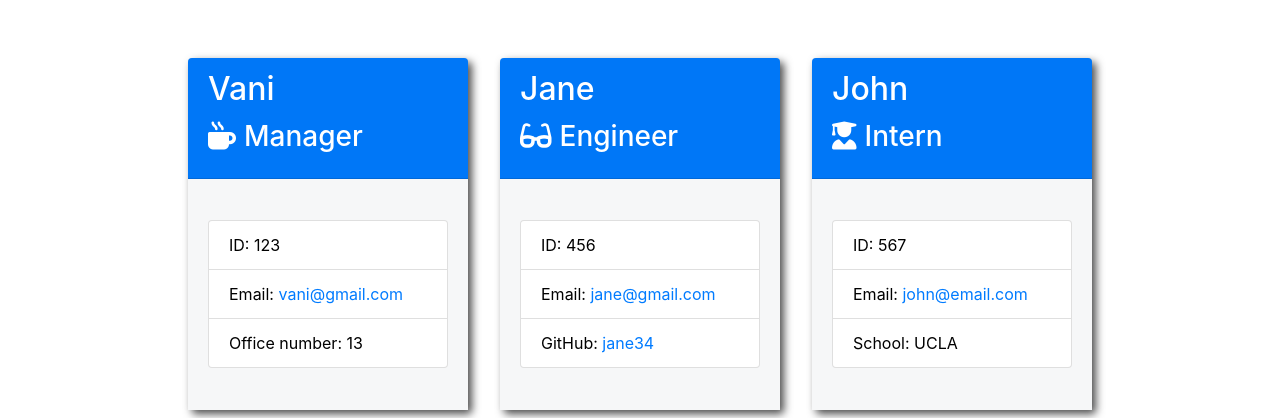
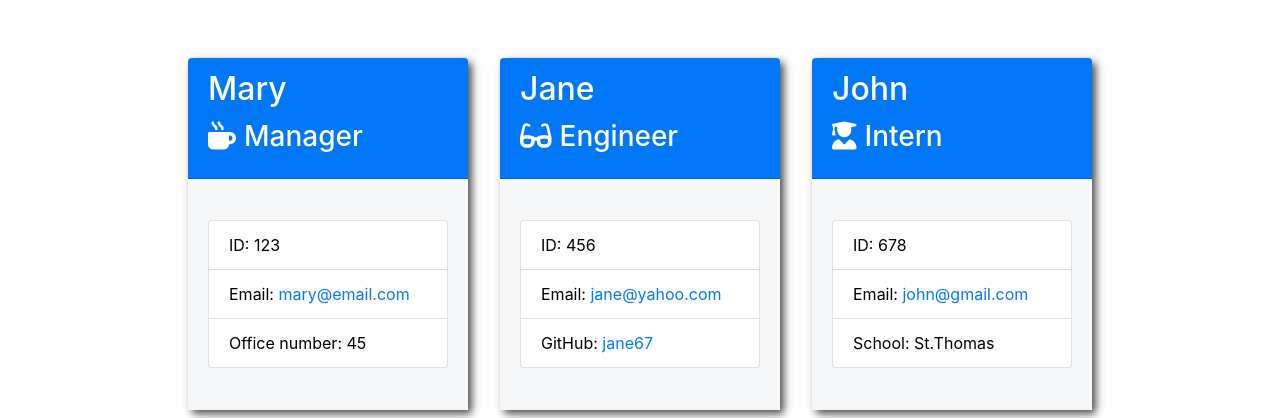
Before and after one commit to vanikarun21/Team-Profile-Generator, a website: page index.html in a window 1280 px wide. Shown: the part 206-624 px from the top of the page. Drawn offline with nearby package versions, Linux system fonts and the light colour scheme; files that its build step writes are made by us from their sources.

```diff
--- a/index.html
+++ b/index.html
@@ -25,14 +25,14 @@
 
           <div class="card employee-card">
           <div class="card-header">
-              <h2 class="card-title">Vani</h2>
+              <h2 class="card-title">Mary</h2>
               <h3 class="card-title"><i class="fas fa-mug-hot mr-2"></i>Manager</h3>
           </div>
           <div class="card-body">
               <ul class="list-group">
                   <li class="list-group-item">ID: 123</li>
-                  <li class="list-group-item">Email: <a href="mailto:vani@gmail.com">vani@gmail.com</a></li>
-                  <li class="list-group-item">Office number: 13</li>
+                  <li class="list-group-item">Email: <a href="mailto:mary@email.com">mary@email.com</a></li>
+                  <li class="list-group-item">Office number: 45</li>
               </ul>
           </div>
       </div>
@@ -45,8 +45,8 @@
       <div class="card-body">
           <ul class="list-group">
               <li class="list-group-item">ID: 456</li>
-              <li class="list-group-item">Email: <a href="mailto:jane@gmail.com">jane@gmail.com</a></li>
-              <li class="list-group-item">GitHub: <a href="https://github.com/jane34" target="_blank" rel="noopener noreferrer">jane34</a></li>
+              <li class="list-group-item">Email: <a href="mailto:jane@yahoo.com">jane@yahoo.com</a></li>
+              <li class="list-group-item">GitHub: <a href="https://github.com/jane67" target="_blank" rel="noopener noreferrer">jane67</a></li>
           </ul>
       </div>
   </div>
@@ -58,9 +58,9 @@
       </div>
       <div class="card-body">
           <ul class="list-group">
-              <li class="list-group-item">ID: 567</li>
-              <li class="list-group-item">Email: <a href="mailto:john@email.com">john@email.com</a></li>
-              <li class="list-group-item">School: UCLA</li>
+              <li class="list-group-item">ID: 678</li>
+              <li class="list-group-item">Email: <a href="mailto:john@gmail.com">john@gmail.com</a></li>
+              <li class="list-group-item">School: St.Thomas</li>
           </ul>
       </div>
   </div>
```
Also changed, not shown: README.md.
